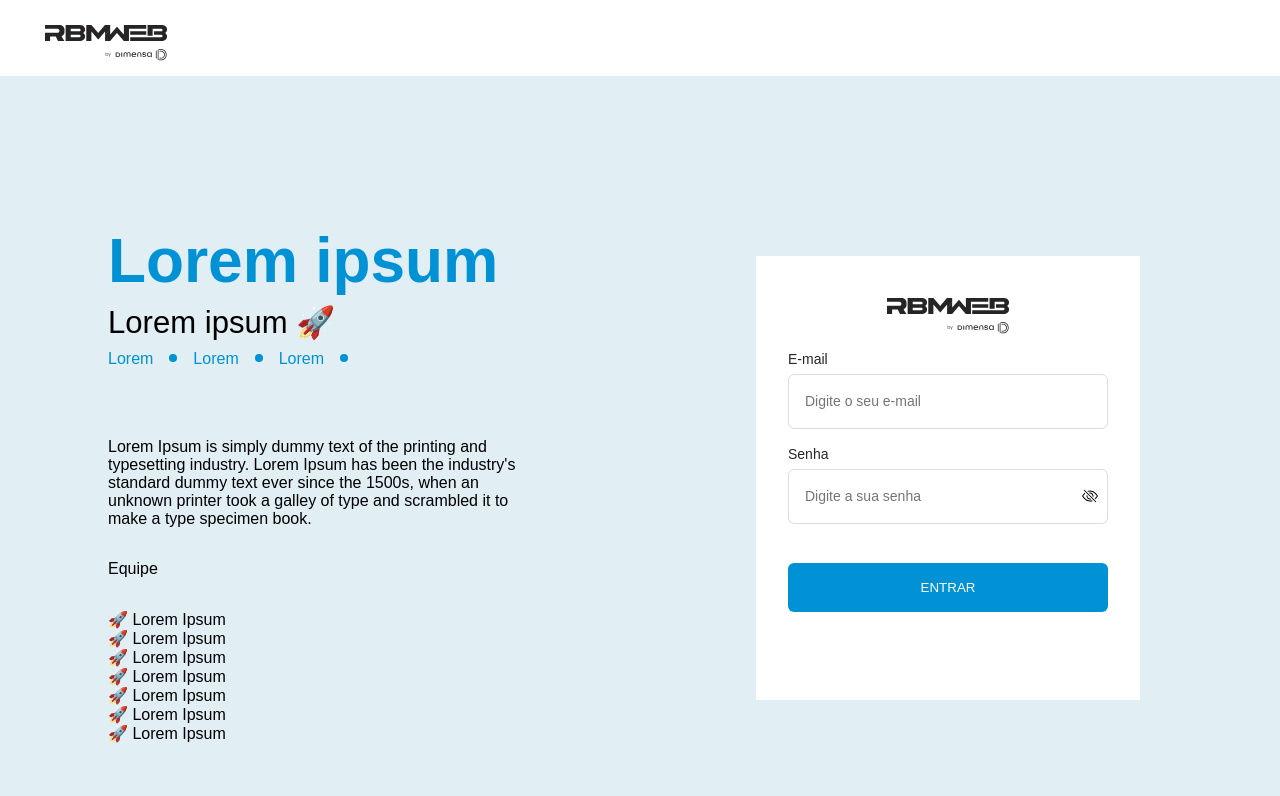
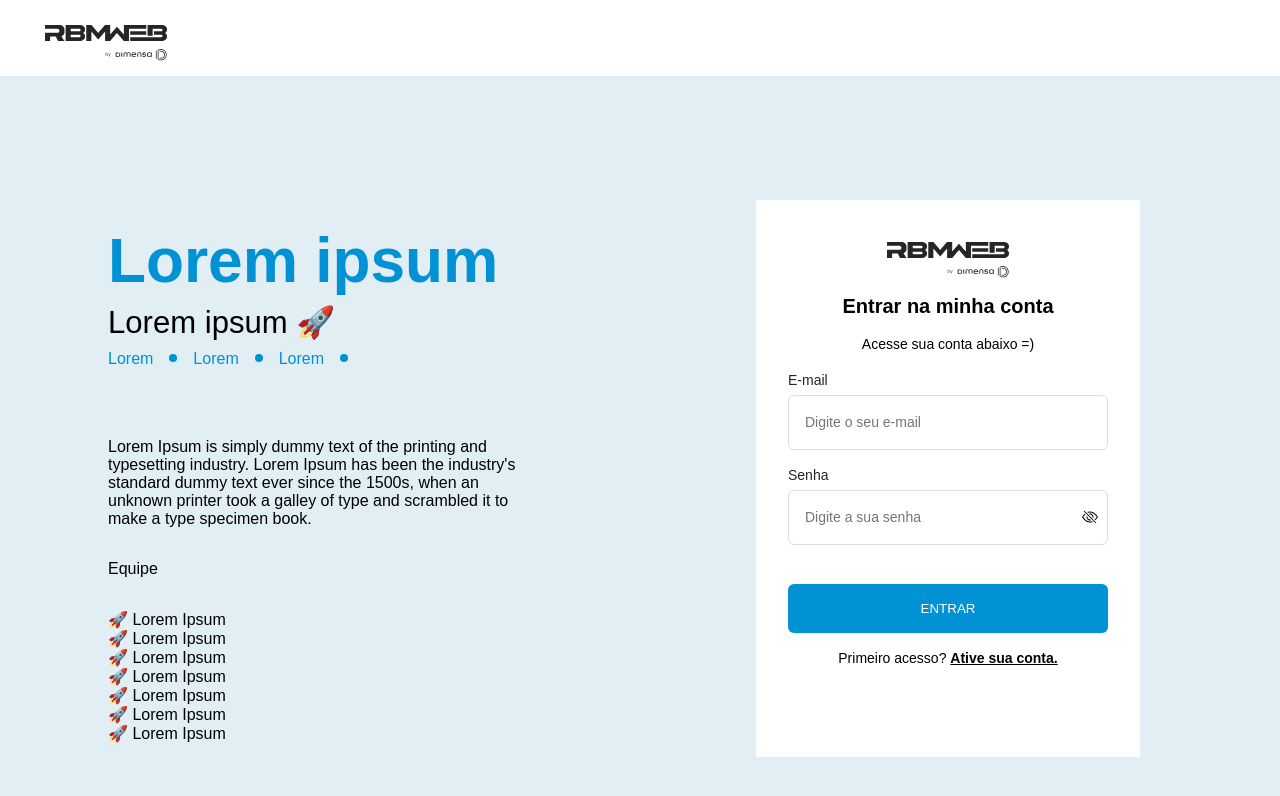
Before and after one commit to paulohenriqueresende10/rbm-resource-manager, a React (Create React App) app: page / in a window 1280 px wide. Shown: the top 796 px of the page. Built offline with nearby package versions, Linux system fonts and the light colour scheme.

Commit message:
att text tela login

```diff
--- a/src/components/particles/text/text-index.tsx
+++ b/src/components/particles/text/text-index.tsx
@@ -1,4 +1,4 @@
-import { ReactNode } from 'react';
+import { ComponentPropsWithoutRef, ReactNode } from 'react';
 import * as Styled from './text-style'
 
 export type TextProps = {
@@ -11,7 +11,7 @@ export type TextProps = {
 	margin?:string;
     lineHeight?: string;
     padding?: string;
-}
+} & ComponentPropsWithoutRef<'input'>
 
 export default function Text(props: TextProps) {
     return (
--- a/src/pages/login/index.tsx
+++ b/src/pages/login/index.tsx
@@ -5,6 +5,8 @@ import Header from 'components/molecules/header/header-index'
 import Main from 'components/molecules/main/main-index'
 import Button from 'components/particles/button/button-index'
 import Logo from 'components/particles/logo/logo-index'
+import Text from 'components/particles/text/text-index'
+import Input from 'components/particles/input/input-index'
 import React from 'react'
 
 export default function Login() {
@@ -17,9 +19,12 @@ export default function Login() {
       <Container />
       <Section>
         <Logo/>
+        <Text as='h3' fontSize='20px' fontWeight='700' lineHeight='26px'>Entrar na minha conta</Text>
+        <Text as='label' fontSize='14px' fontWeight='400' lineHeight='21px'>Acesse sua conta abaixo =)</Text>
         <InputContainer placeholder="Digite o seu e-mail" type="text" showLabel={true}>E-mail</InputContainer>
         <InputContainer placeholder="Digite a sua senha" type="password" showLabel={true}>Senha</InputContainer>
         <Button>ENTRAR</Button>
+        <Text as='label' fontSize='14px' fontWeight='400' lineHeight='21px'>Primeiro acesso? <u><b>Ative sua conta.</b></u></Text>
       </Section>
     </Main>
     </>
```
Also changed, not shown: 1 other file (tests, documents, lock files or other folders).
